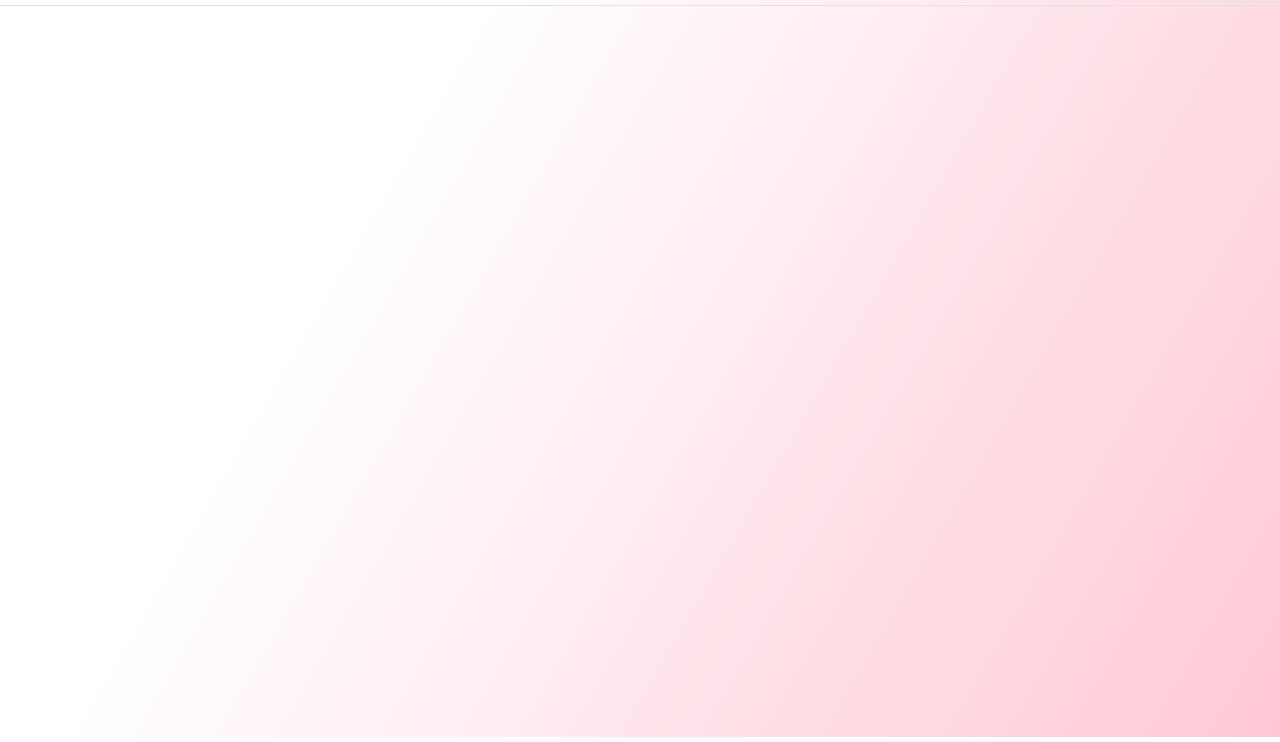
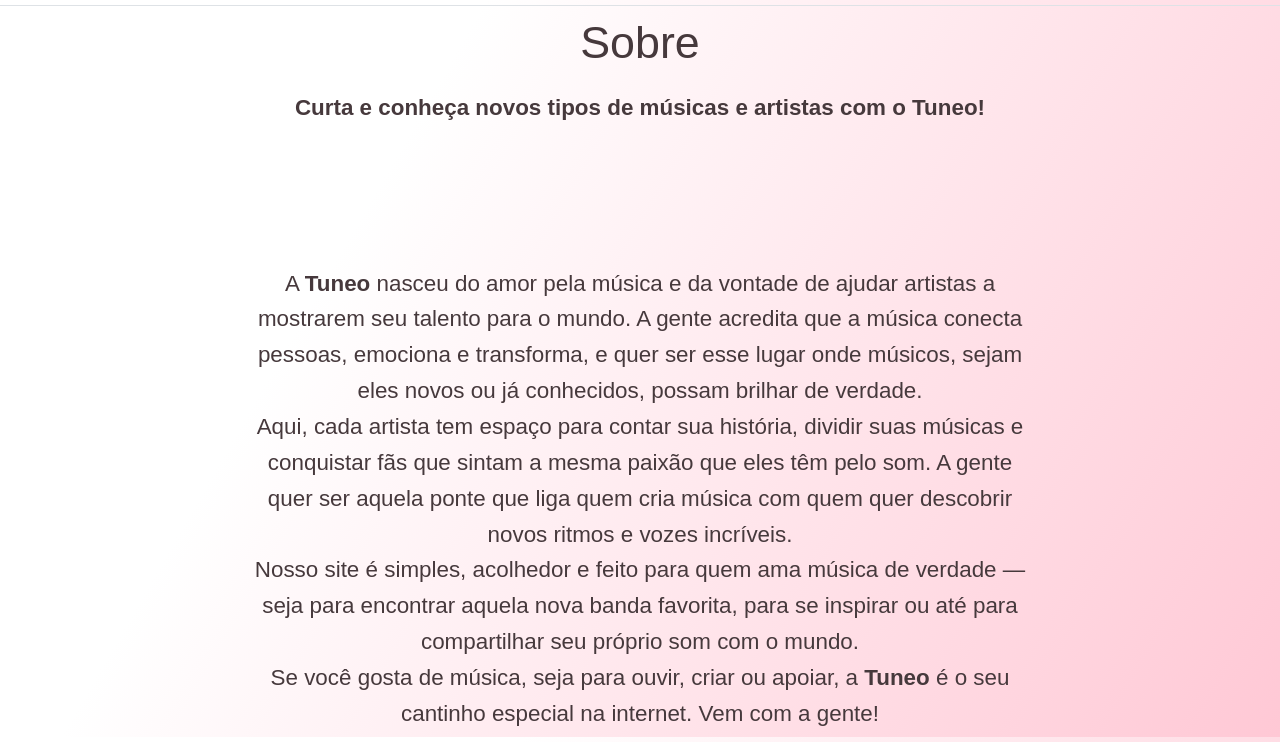
Before and after one commit to FRONTENDTEAM-WEBSITE/frontendteam-website.github.io, a plain HTML site: page white-pages/about.html in a window 1280 px wide. Shown: the part 63-805 px from the top of the page. Drawn offline with nearby package versions, Linux system fonts and the light colour scheme; a web font is replaced by a local one.

```diff
--- a/white-pages/about.html
+++ b/white-pages/about.html
@@ -47,9 +47,7 @@
 
   <nav class="navbar navbar-expand-lg navbar-light border-bottom px-5" id="navbar">
     <div class="d-flex align-items-center">
-      <a href="../about.html">
         <img src="../IMAGES/whitelogo.png" alt="siteLogo" class="me-2" id="navbarLogo">
-      </a>
       <a class="navbar-brand fs-3" href="index.html" id="navTitle">Tuneo</a>
     </div>
 
@@ -76,6 +74,75 @@
 
   <!--  Aqui entra os elementos do corpo, como { CARDS } e { FORMS } (Hian, Daniel, Tiago, Wellington e todos disponiveis)  -->
 
+  <head>
+    <meta charset="UTF-8">
+        <title>Sobre - Tuneo</title>
+            <style>
+                body {
+                   margin: 0px;
+                    padding: 0px;
+                    text-align: center;
+                    color: #46393C;
+                    font-family: Arial, sans-serif;
+                    }
+
+                main {
+                     padding: 10px;
+                     max-width: 800px;
+                     margin: 0 auto;
+
+                   }
+
+                h1 {
+                    font-size: 2.8em;
+                    margin-bottom: 0px;
+                    }
+
+                p {     text-align: center;
+                        font-size: 1.4em;
+                        line-height: 1.6em;
+                        margin-bottom: 0px;
+                 }
+                  h2 {
+                        font-size: 1.4em;
+                        line-height: 1.6em;
+                        margin-bottom: 120px;
+                        padding: 20px;
+
+                      }
+
+                strong {
+                          font-weight: bold;
+                       }
+                  </style>
+              </head>
+         <body>
+
+ <main>
+       <h1>Sobre</h1>
+       <h2><strong>Curta e conheça novos tipos de músicas e artistas com o Tuneo!</strong></h2>
+
+       <div>
+           <p>
+               A <strong>Tuneo</strong> nasceu do amor pela música e da vontade de ajudar artistas a mostrarem seu talento para o mundo. A gente acredita que a música conecta pessoas, emociona e transforma, e quer ser esse lugar onde músicos, sejam eles novos ou já conhecidos, possam brilhar de verdade.
+           </p>
+
+           <p>
+               Aqui, cada artista tem espaço para contar sua história, dividir suas músicas e conquistar fãs que sintam a mesma paixão que eles têm pelo som. A gente quer ser aquela ponte que liga quem cria música com quem quer descobrir novos ritmos e vozes incríveis.
+           </p>
+
+           <p>
+               Nosso site é simples, acolhedor e feito para quem ama música de verdade — seja para encontrar aquela nova banda favorita, para se inspirar ou até para compartilhar seu próprio som com o mundo.
+           </p>
+
+           <p>
+               Se você gosta de música, seja para ouvir, criar ou apoiar, a <strong>Tuneo</strong> é o seu cantinho especial na internet. Vem com a gente!
+           </p>
+       </div>
+    </main>
+
+
+
 
 
 
```
